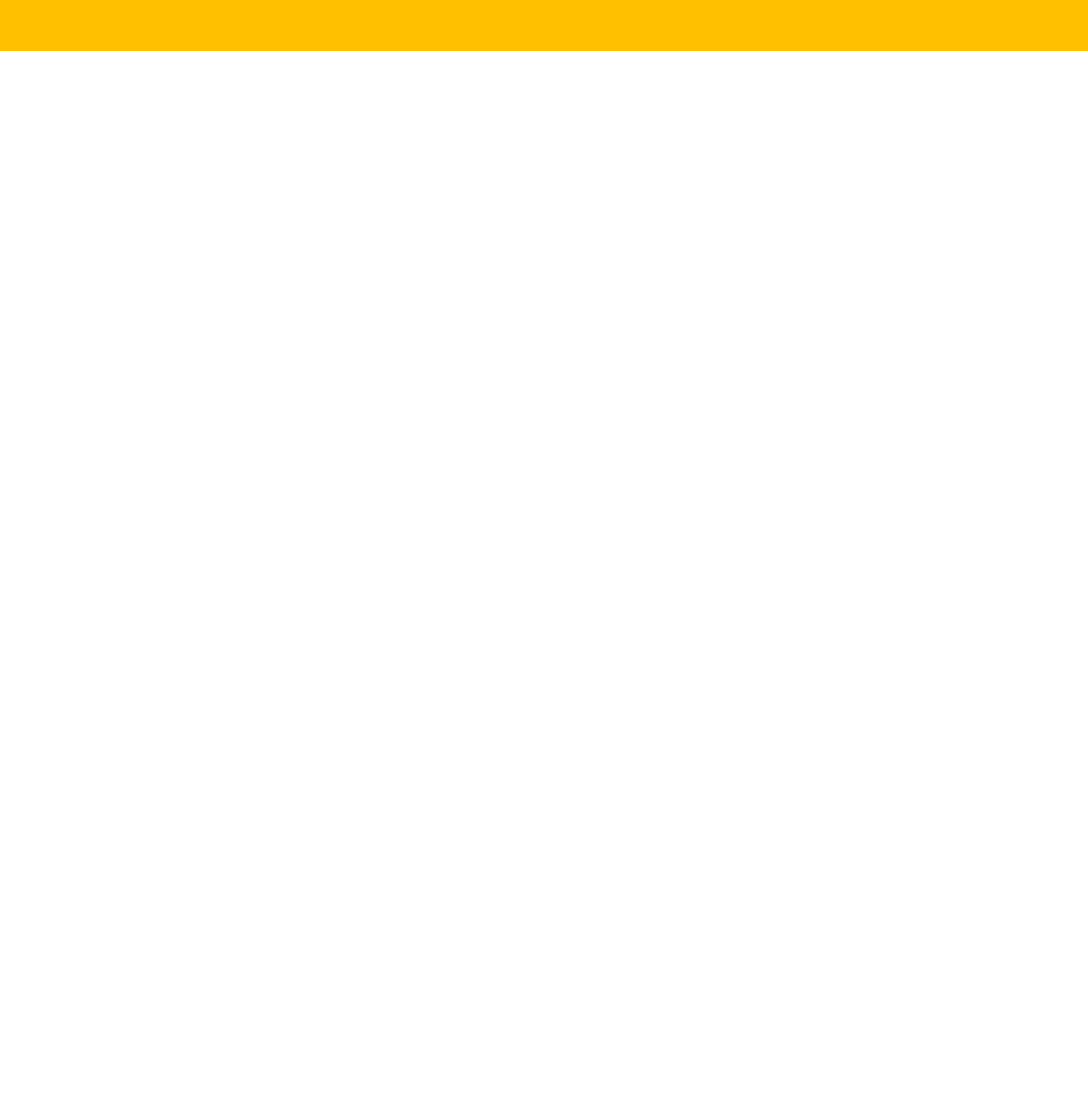
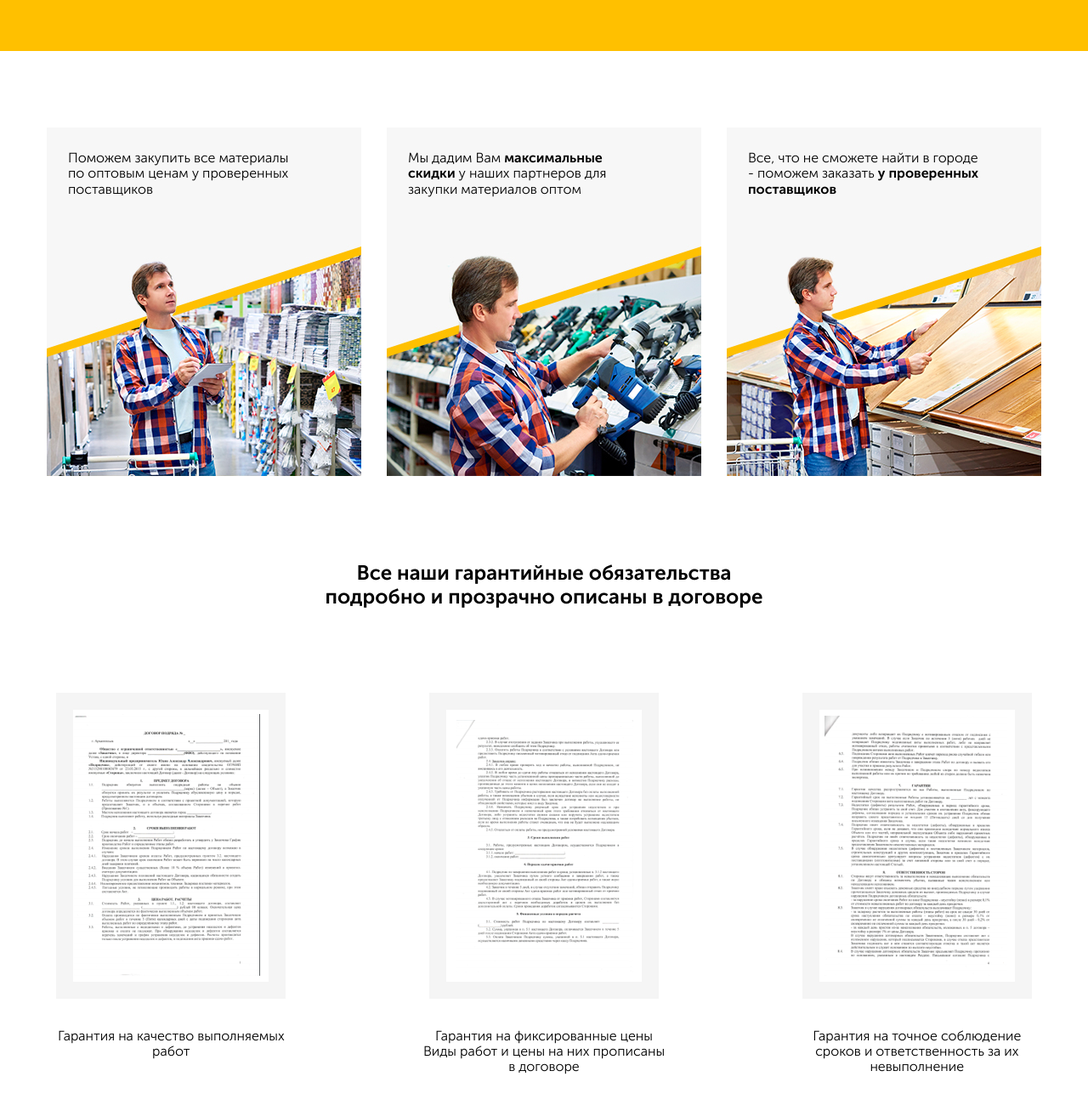
Before and after one commit to NikitaPomogatelev/NikitaPomogatelev, a plain HTML site: page repairsApartments/src/index.html in a window 1280 px wide. Shown: the part 3250-4550 px from the top of the page at 85% size. Before the commit the page ends 3310 px from the top, so only its background shows below. Drawn offline with nearby package versions, Linux system fonts and the light colour scheme.

Commit message:
Блок с примуществами и гарантии + адаптив

```diff
--- a/repairsApartments/src/index.html
+++ b/repairsApartments/src/index.html
@@ -117,14 +117,7 @@
 
 
                 </div>
-                <!-- <div class="arrows">
-                    <div class="arrows__left">
-                        <img src="img/portfolio/left-arrow.png" alt="">
-                    </div>
-                    <div class="arrows__right">
-                        <img src="img/portfolio/right-arrow.png" alt="">
-                    </div>
-                </div> -->
+
             </div>
 
         </section>
@@ -232,7 +225,7 @@
             <div class="container">
                 <h2 class="section-title steps__title">Наши специалисты готовы выехать на замер в любое удобное для Вас время</h2>
 
-                <div class="span section-subtitle steps__subtitle">5 шагов до ремонта</div>
+                <div class="section-subtitle steps__subtitle">5 шагов до ремонта</div>
 
                 <div class="steps-block">
                     <div class="steps-block__item">
@@ -303,6 +296,74 @@
                 <!-- /.prompt-info -->
             </div>
         </article>
+
+        <section class="section features">
+            <div class="container">
+                <div class="features-block">
+                    <div class="features__item">
+
+                        <p class="features__text">Поможем закупить все материалы по оптовым ценам у проверенных поставщиков
+                        </p>
+                        <!-- /.item__text -->
+                    </div>
+                    <!-- /.features__item -->
+                    <div class="features__item">
+
+                        <p class="features__text">Мы дадим Вам <strong>максимальные скидки</strong>
+                            у наших партнеров для закупки материалов оптом
+                            </p>
+                        <!-- /.item__text -->
+                    </div>
+                    <!-- /.features__item -->
+                    <div class="features__item">
+
+                        <p class="features__text">Все, что не сможете найти в городе -
+                            поможем заказать <strong>у проверенных поставщиков</strong></p>
+                        <!-- /.item__text -->
+                    </div>
+                    <!-- /.features__item -->
+                </div>
+                <!-- /.features__block -->
+
+                <h2 class="section-title features__title">Все наши гарантийные обязательства
+                    подробно и прозрачно описаны в договоре
+                    </h2>
+                <!-- /.section-title features__title -->
+                <div class="guarantee features-guarantee">
+                    <div class="guarantee__item">
+                        <div class="guarantee__image">
+                            <img src="img/features/document-1.png" alt="">
+                        </div>
+                        <span class="guarantee__title">Гарантия на качество
+                            выполняемых работ
+                            </span>
+
+                    </div>
+                    <!-- /.guarantee__item -->
+                    <div class="guarantee__item">
+                        <div class="guarantee__image">
+                            <img src="img/features/document-2.png" alt="">
+                        </div>
+                        <span class="guarantee__title">Гарантия на фиксированные цены
+                            Виды работ и цены на них прописаны в договоре
+                            </span>
+                    </div>
+                    <!-- /.guarantee__item -->
+                    <div class="guarantee__item">
+                        <div class="guarantee__image">
+                            <img src="img/features/document-3.png" alt="">
+                        </div>
+                        <span class="guarantee__title">Гарантия на точное соблюдение сроков и ответственность за их невыполнение</span>
+                    </div>
+                    <!-- /.guarantee__item -->
+                </div>
+                <!-- /.features-guarantee -->
+            </div>
+            <!-- /.container -->
+
+
+        </section>
+        <!-- /.section features -->
     </main>
 
         <!-- Модальное окно -->
--- a/repairsApartments/src/sass/blocks/_features.sass
+++ b/repairsApartments/src/sass/blocks/_features.sass
@@ -0,0 +1,66 @@
+.features
+    &-block
+        display: flex
+        justify-content: space-between
+        align-items: center
+
+    &__item
+
+        max-width: 370px
+        width: 98%
+        background: url('../img/features/feature-1.jpg') center no-repeat
+        min-height: 410px
+        background-size: cover
+        &:nth-child(2)
+            background: url('../img/features/feature-2.jpg') center no-repeat
+            background-size: cover
+        &:nth-child(3)
+            background: url('../img/features/feature-3.jpg') center no-repeat
+            background-size: cover
+
+
+    &__text
+        text-align: left
+        max-width: 277px
+        margin-left: 25px
+        margin-top: 27px
+        font-size: 16px
+    &__title
+        margin: auto
+        padding: 100px 0
+        max-width: 550px
+.guarantee
+    display: flex
+    justify-content: space-between
+    text-align: center
+    &__image
+        margin-bottom: 30px
+    &__item
+        width: 25%
+    &__title
+        width: 70px
+
+@media (max-width: 768px)
+    .features
+        &-block
+            flex-direction: column
+        &__item
+            margin-bottom: 30px
+            width: 90%
+    .guarantee
+        flex-direction: column
+        align-items: center
+        &__item
+            width: 90%
+            margin-bottom: 30px
+
+@media (max-width: 1200px)
+    .features
+        &-block
+
+        &__item
+            margin-bottom: 30px
+            margin-right: 20px
+            padding-right: 10px
+            &:last-child
+                margin-right: 0
```
Also changed, not shown: repairsApartments/src/css/style.css, repairsApartments/src/img/features/document-1.png (added), repairsApartments/src/img/features/document-2.png (added), repairsApartments/src/img/features/document-3.png (added), repairsApartments/src/img/features/feature-1.jpg (added), repairsApartments/src/img/features/feature-2.jpg (added), repairsApartments/src/img/features/feature-3.jpg (added), 1 other file.
